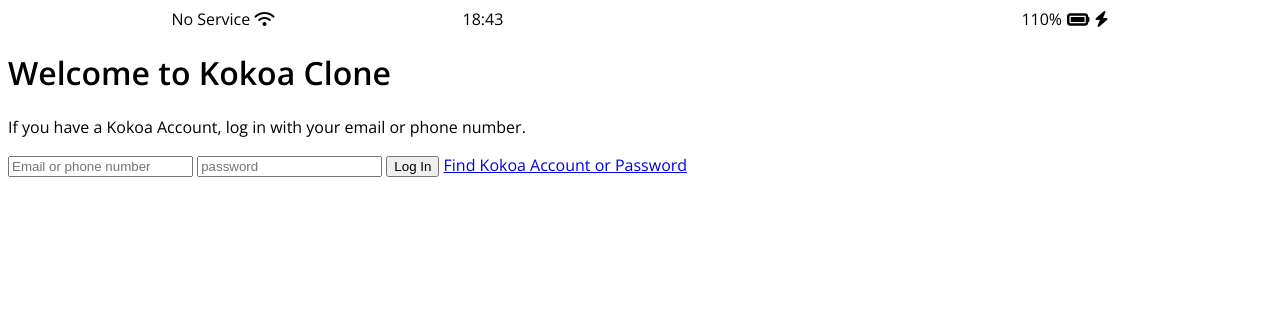
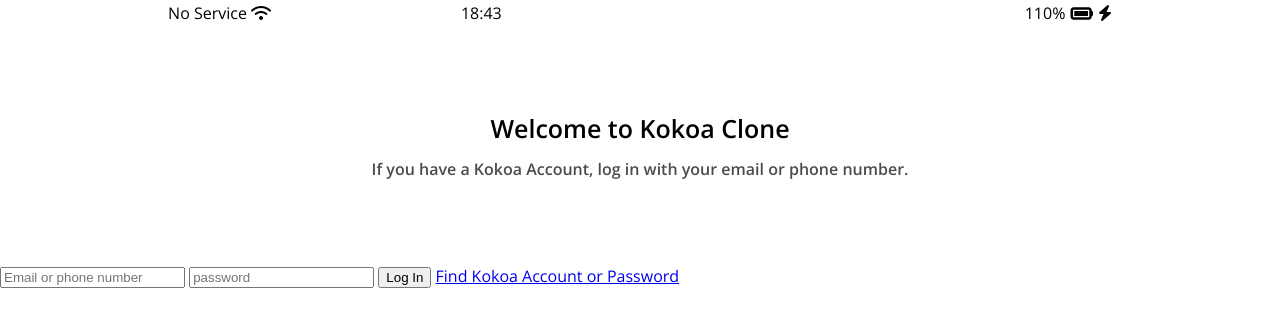
Before and after one commit to angelagk/kokoa-clone-2021, a plain HTML site: page index.html in a window 1280 px wide. Drawn offline with nearby package versions, Linux system fonts and the light colour scheme.

Commit message:
Update styles.css

```diff
--- a/css/styles.css
+++ b/css/styles.css
@@ -1,31 +1,25 @@
 @import url('https://fonts.googleapis.com/css2?family=Open+Sans:wght@400;600&display=swap');
+
+@import "reset.css";
+@import "status-bar.css";
 
 body {
     font-family: 'Open Sans', sans-serif;
 }
+.welcome-header {
+    margin: 90px 0px;
+    text-align: center;
+    display: flex;
+    flex-direction: column;
+    align-items: center;
+    font-weight: 600;
 
-.status-bar {
-
-    display:flex;
-    justify-content: center;
 }
-
-.status-bar__column {
-    width: 33%;
+.welcome-header__title {
+    margin-bottom: 20px;
+    font-size: 25px;
 }
-
-.status-bar__column:first-child span{
-    margin-right: 5px;
+.welcome-header__text {
+ width: 60%;
+ opacity: 0.7;
 }
-.status-bar__column:nth-child(2) {
-    display:flex;
-    justify-content: center;
-}
-.status-bar__column:last-child {
-    display:flex;
-    justify-content: flex-end;
-    align-items: center;
-}
-.status-bar__column .fa-battery-full{
-    margin: 0px 5px;
-}
```
